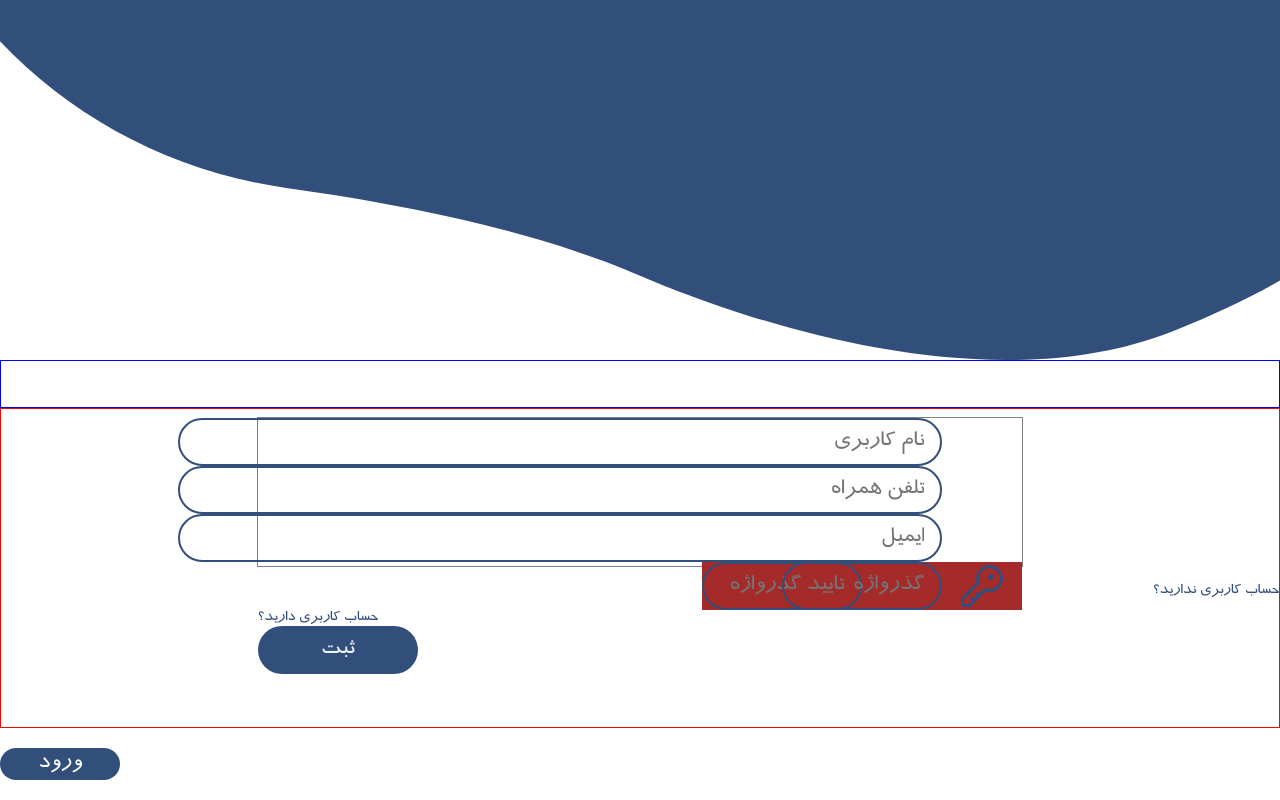
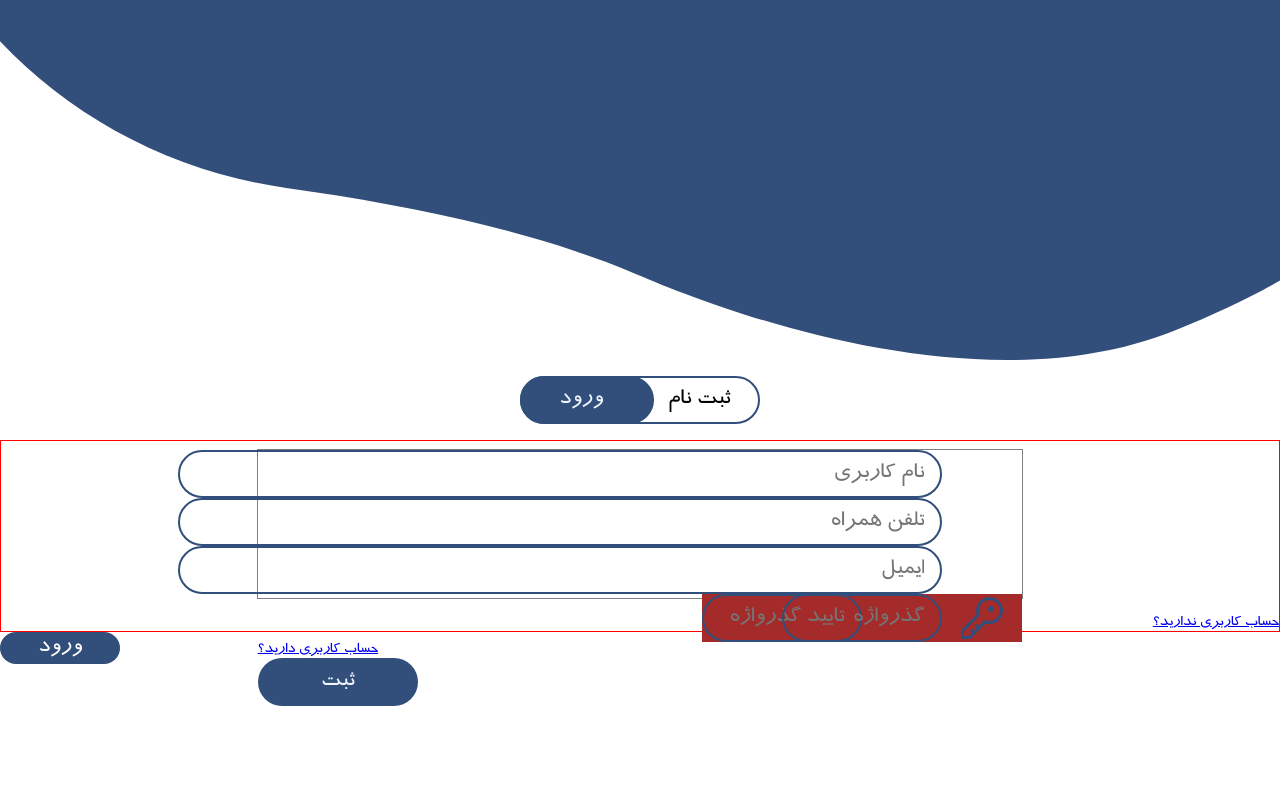
Before and after one commit to Navid079/Project, a React (Create React App) app in the folder frontend/: page / in a window 1280 px wide. Shown: the part 792-1592 px from the top of the page. After the commit the page ends 1498 px from the top, so only its background shows below. Built offline with nearby package versions, Linux system fonts and the light colour scheme; some icons are missing.

Commit message:
Toggle added to shopIndex

```diff
--- a/frontend/src/App.js
+++ b/frontend/src/App.js
@@ -1,11 +1,11 @@
-import EnterPage from './pages/Login-Sinup/EnterPage';
+import ShopIndex from './pages/Login-Sinup/ShopIndex';
 
 import './App.css';
 
 function App() {
   return (
     <div className='main'>
-      <EnterPage />
+      <ShopIndex />
     </div>
   );
 }
--- a/frontend/src/components/UI/Toggle.js
+++ b/frontend/src/components/UI/Toggle.js
@@ -1,7 +1,7 @@
 import { useRef } from 'react';
 import './Toggle.css';
 
-const Toggle = ({ className, left, right, onToggle }) => {
+const Toggle = ({ className, leftLabel, rightLabel, onToggle }) => {
   const toggler = useRef();
 
   const toggleHandler = event => {
@@ -20,10 +20,10 @@ const Toggle = ({ className, left, right, onToggle }) => {
     <div className={`toggle ${className}`}>
       <div className="toggle__toggler" ref={toggler} />
       <button className="toggle__toggle-button active" onClick={toggleHandler}>
-        {left}
+        {leftLabel}
       </button>
       <button className="toggle__toggle-button" onClick={toggleHandler}>
-        {right}
+        {rightLabel}
       </button>
     </div>
   );
--- a/frontend/src/pages/Login-Sinup/EnterPage.css
+++ b/frontend/src/pages/Login-Sinup/ShopIndex.css
@@ -1,21 +1,22 @@
-a {
-  color: var(--clr-primary-5);
-  text-decoration: none;
+.shop-index {
+  display: flex;
+  flex-direction: column;
 }
-.shape {
+
+.shop-index__wave--mobile {
   width: 100%;
-  height: calc(288/320 * 100vw);
+  height: calc(288 / 320 * 100vw);
   background-image: url(../../images/wave-mobile.svg);
   background-repeat: no-repeat;
   background-position: bottom;
   background-size: cover;
 }
 
-.toggle {
-  width: 100%;
-  height: 6%;
-  border: 1px solid blue;
+.shop-index__toggle {
+  align-self: center;
+  margin: 1rem 0;
 }
+
 .input-forms {
   width: 100%;
   height: 40%;
@@ -57,22 +58,20 @@ a {
   cursor: pointer;
 }
 
-.input-forms__signup-forms__inputs{
+.input-forms__signup-forms__inputs {
   display: flex;
   flex-direction: column;
 }
 
-.input-forms__signup-forms__password-container{
+.input-forms__signup-forms__password-container {
   display: flex;
   flex-direction: row-reverse;
   width: 20rem;
   align-self: flex-end;
   background-color: brown;
-
 }
 
 .input-forms__signup-forms__password,
-.input-forms__signup-forms__confirm-password{
+.input-forms__signup-forms__confirm-password {
   width: 50%;
-
 }
--- a/frontend/src/pages/Login-Sinup/EnterPage.js
+++ b/frontend/src/pages/Login-Sinup/ShopIndex.js
@@ -1,14 +1,19 @@
 import React from "react";
 
-import "./EnterPage.css";
-import IconInput from "./../../components/UI/TextInput/IconInput";
-import Button from "./../../components/UI/Button/Button";
+import "./ShopIndex.css";
+import IconInput from "../../components/UI/TextInput/IconInput";
+import Button from "../../components/UI/Button/Button";
+import Toggle from "../../components/UI/Toggle";
 
 export default function EnterPage() {
   return (
-    <>
-      <div className="shape"></div>
-      <div className="toggle">{/* <Toggle/> */}</div>
+    <div className="shop-index">
+      <div className="shop-index__wave--mobile" />
+      <Toggle
+        className="shop-index__toggle"
+        leftLabel="ورود"
+        rightLabel="ثبت نام"
+      />
       <div className="input-forms">
         <div className="input-forms__login-form"></div>
         <div className="input-forms__signup-form">
@@ -68,6 +73,6 @@ export default function EnterPage() {
       <div className="enter-button">
         <Button className="">ورود</Button>
       </div>
-    </>
+    </div>
   );
 }
```
